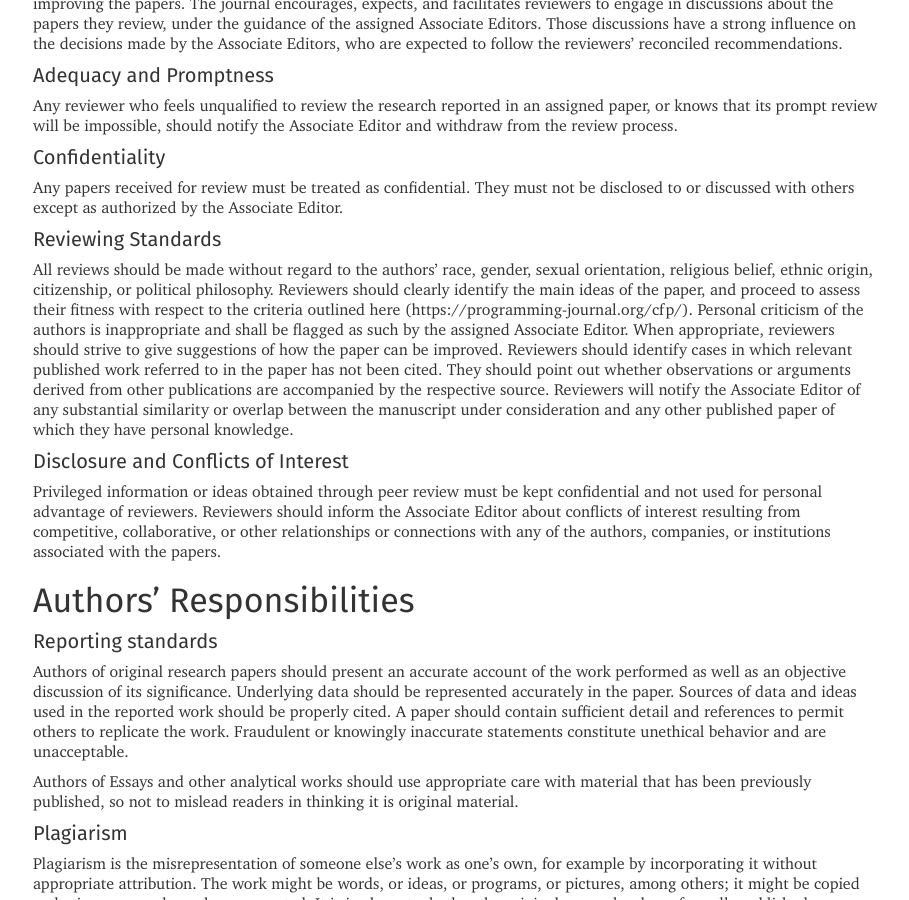
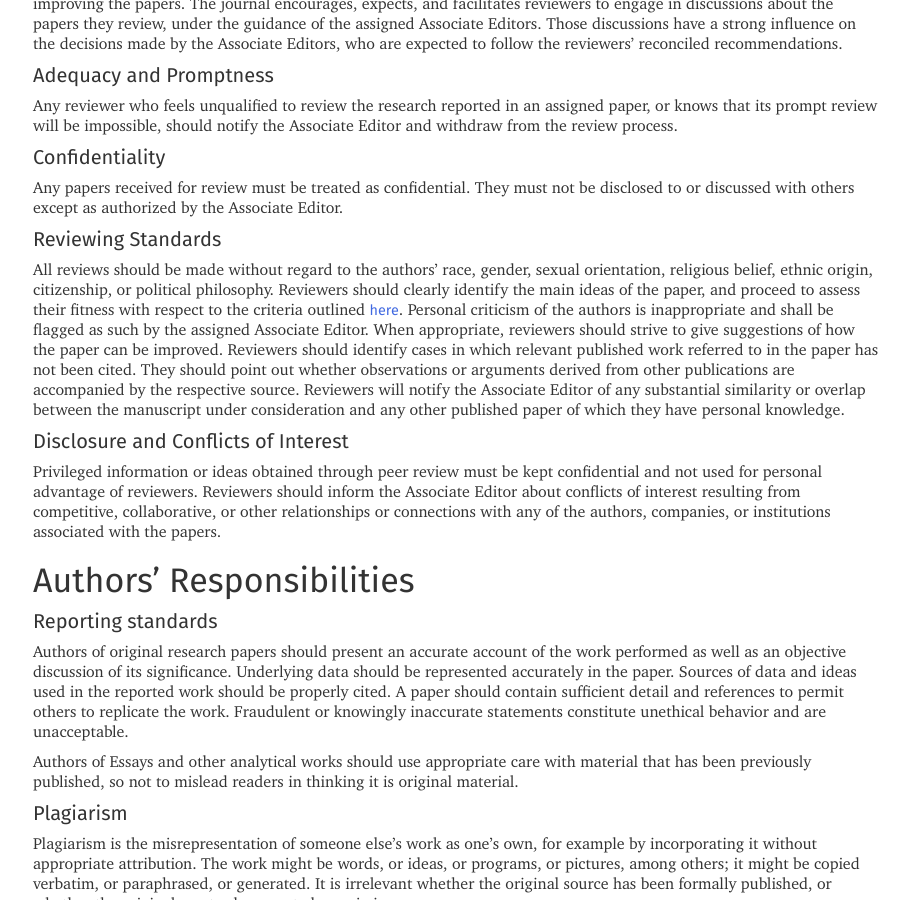
Before and after one commit to programming-journal/programming-journal.github.io, a Jekyll site: the page built from purpose/ethics.markdown, in a window 1280 px wide and 900 px high, scrolled down 1165 px. Shown: the whole window, without its empty margins (37-946 px from the left). Built offline with Jekyll 4.4.1, drawn with Linux system fonts in a browser that asks for light colours; part of the change alters nothing that is shown.

Commit message:
Inserted another link to CFP

```diff
--- a/purpose/ethics.markdown
+++ b/purpose/ethics.markdown
@@ -48,7 +48,7 @@ Any papers received for review must be treated as confidential. They must not be
 
 #### Reviewing Standards
 
-All reviews should be made without regard to the authors' race, gender, sexual orientation, religious belief, ethnic origin, citizenship, or political philosophy. Reviewers should clearly identify the main ideas of the paper, and proceed to assess their fitness with respect to the criteria outlined here (https://programming-journal.org/cfp/). Personal criticism of the authors is inappropriate and shall be flagged as such by the assigned Associate Editor. When appropriate, reviewers should strive to give suggestions of how the paper can be improved. Reviewers should identify cases in which relevant published work referred to in the paper has not been cited. They should point out whether observations or arguments derived from other publications are accompanied by the respective source. Reviewers will notify the Associate Editor of any substantial similarity or overlap between the manuscript under consideration and any other published paper of which they have personal knowledge.
+All reviews should be made without regard to the authors' race, gender, sexual orientation, religious belief, ethnic origin, citizenship, or political philosophy. Reviewers should clearly identify the main ideas of the paper, and proceed to assess their fitness with respect to the criteria outlined [here](/cfp/). Personal criticism of the authors is inappropriate and shall be flagged as such by the assigned Associate Editor. When appropriate, reviewers should strive to give suggestions of how the paper can be improved. Reviewers should identify cases in which relevant published work referred to in the paper has not been cited. They should point out whether observations or arguments derived from other publications are accompanied by the respective source. Reviewers will notify the Associate Editor of any substantial similarity or overlap between the manuscript under consideration and any other published paper of which they have personal knowledge.
 
 #### Disclosure and Conflicts of Interest
 
```
